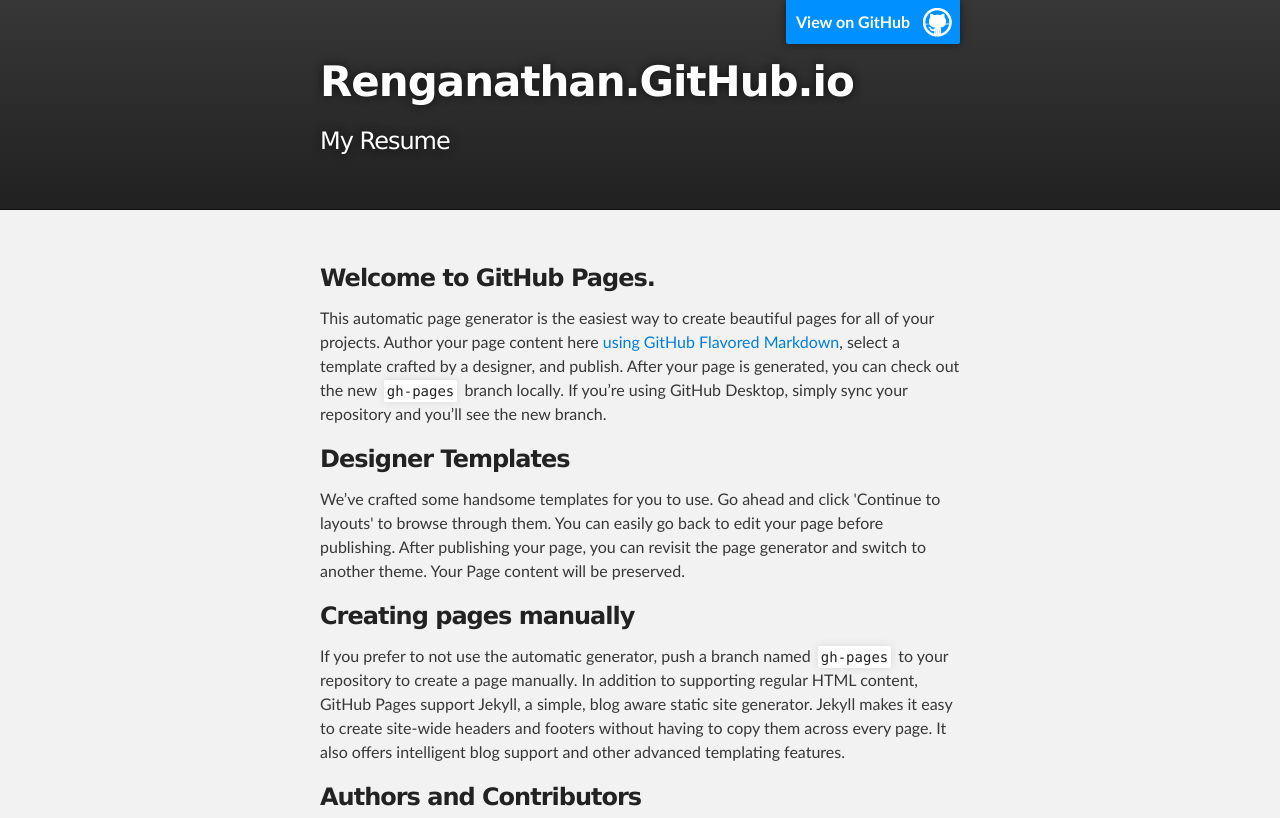
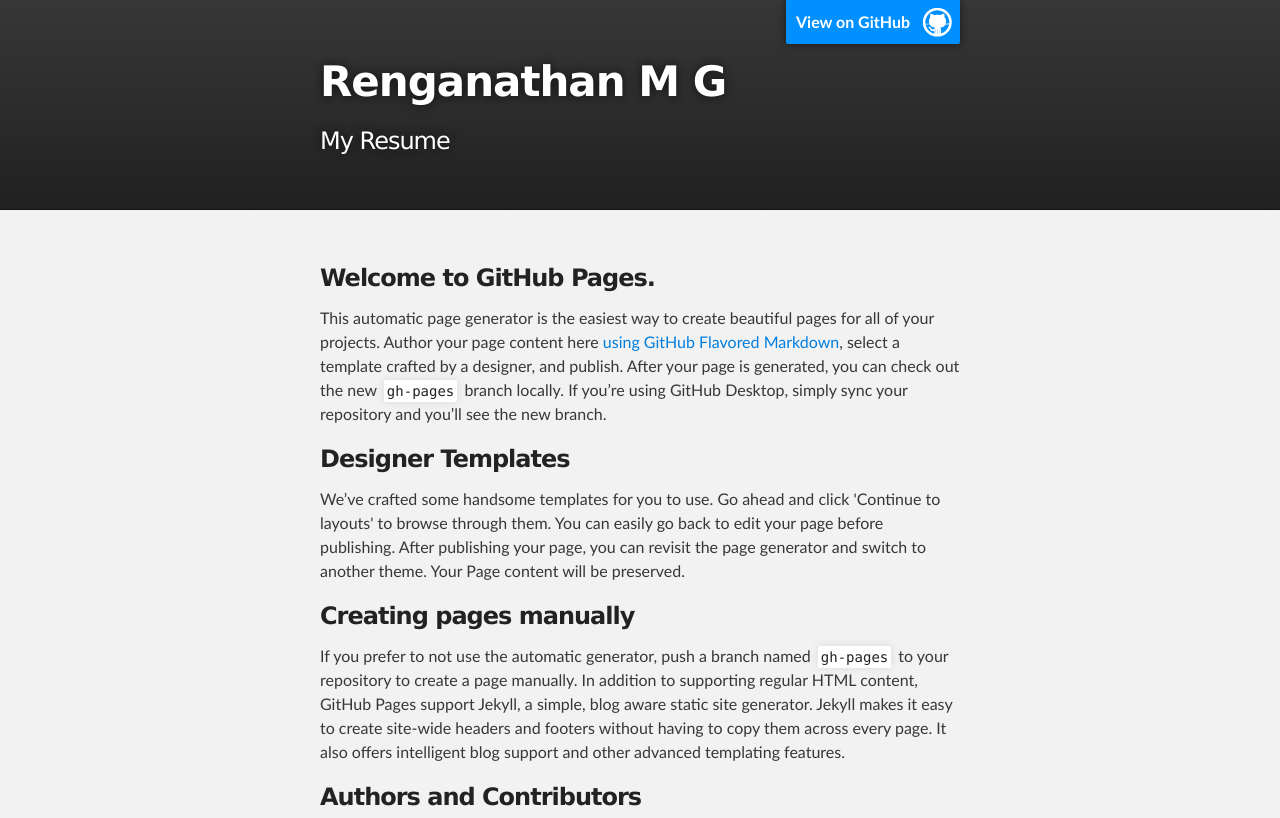
Before and after one commit to renganathan/renganathan.github.io, a plain HTML site: page index.html in a window 1280 px wide. Shown: the top 818 px of the page. Drawn offline with Linux system fonts and the light colour scheme.

Commit message:
Update index.html

```diff
--- a/index.html
+++ b/index.html
@@ -8,7 +8,7 @@
 
     <link rel="stylesheet" type="text/css" media="screen" href="stylesheets/stylesheet.css">
 
-    <title>Renganathan.GitHub.io</title>
+    <title>Renganathan M G</title>
   </head>
 
   <body>
@@ -18,7 +18,7 @@
         <header class="inner">
           <a id="forkme_banner" href="https://github.com/renganathan">View on GitHub</a>
 
-          <h1 id="project_title">Renganathan.GitHub.io</h1>
+          <h1 id="project_title">Renganathan M G</h1>
           <h2 id="project_tagline">My Resume</h2>
 
         </header>
```
